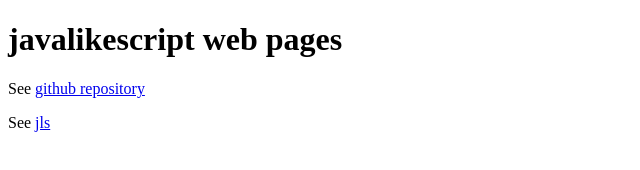
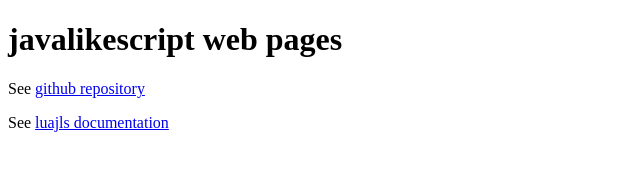
Before and after one commit to javalikescript/javalikescript.github.io, a plain HTML site: page index.html in a window 1280 px wide. Shown: the whole page, without its empty margins (0-640 px from the left). Drawn offline with Linux system fonts and the light colour scheme.

Commit message:
Update index

```diff
--- a/index.html
+++ b/index.html
@@ -10,6 +10,6 @@
 <header>
 	<h1>javalikescript web pages</h1>
   <p>See <a href="https://github.com/javalikescript/">github repository</a></p>
-  <p>See <a href="http://javalikescript.free.fr/">jls</a></p>
+  <p>See <a href="luajls/">luajls documentation</a></p>
 </body>
 </html>
```
